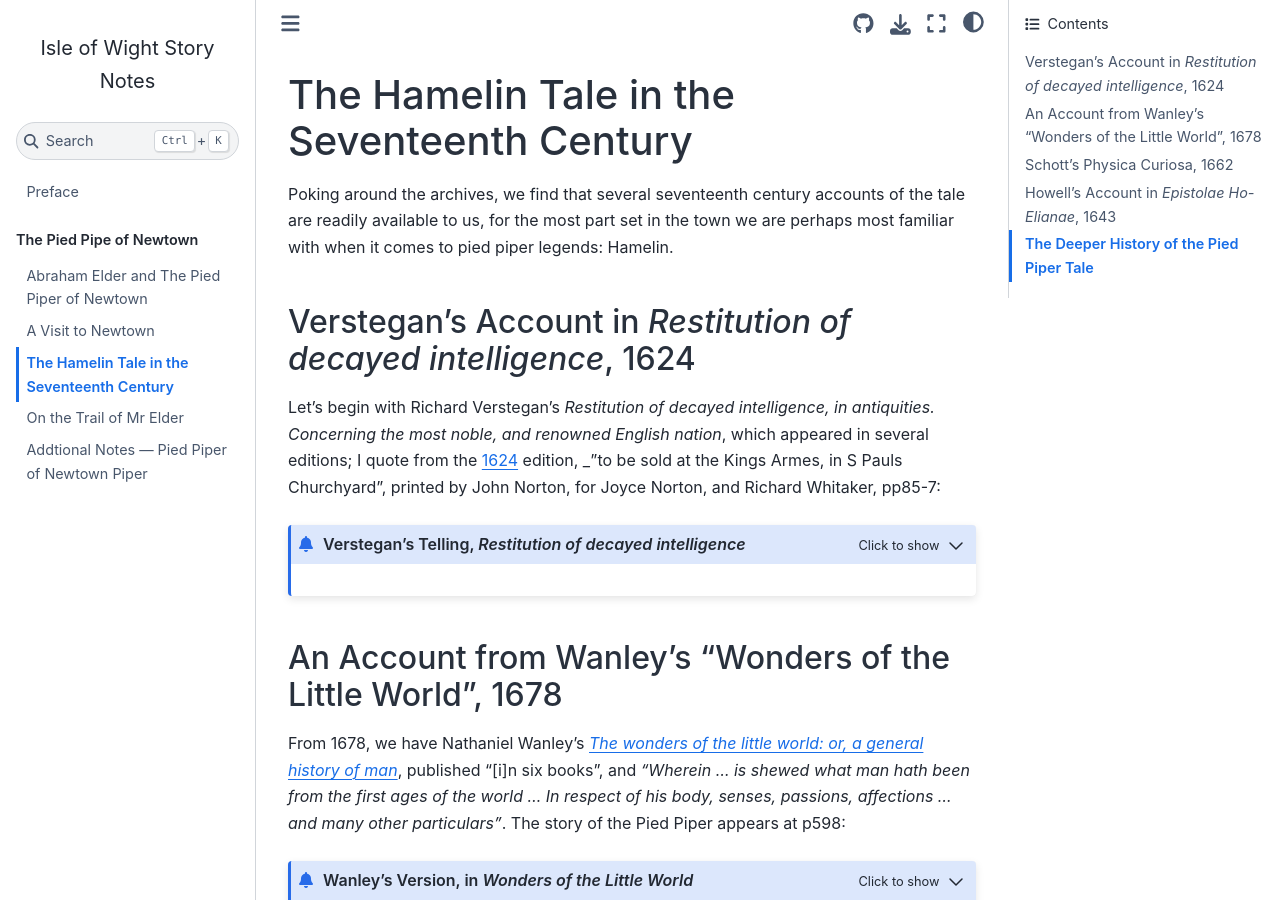
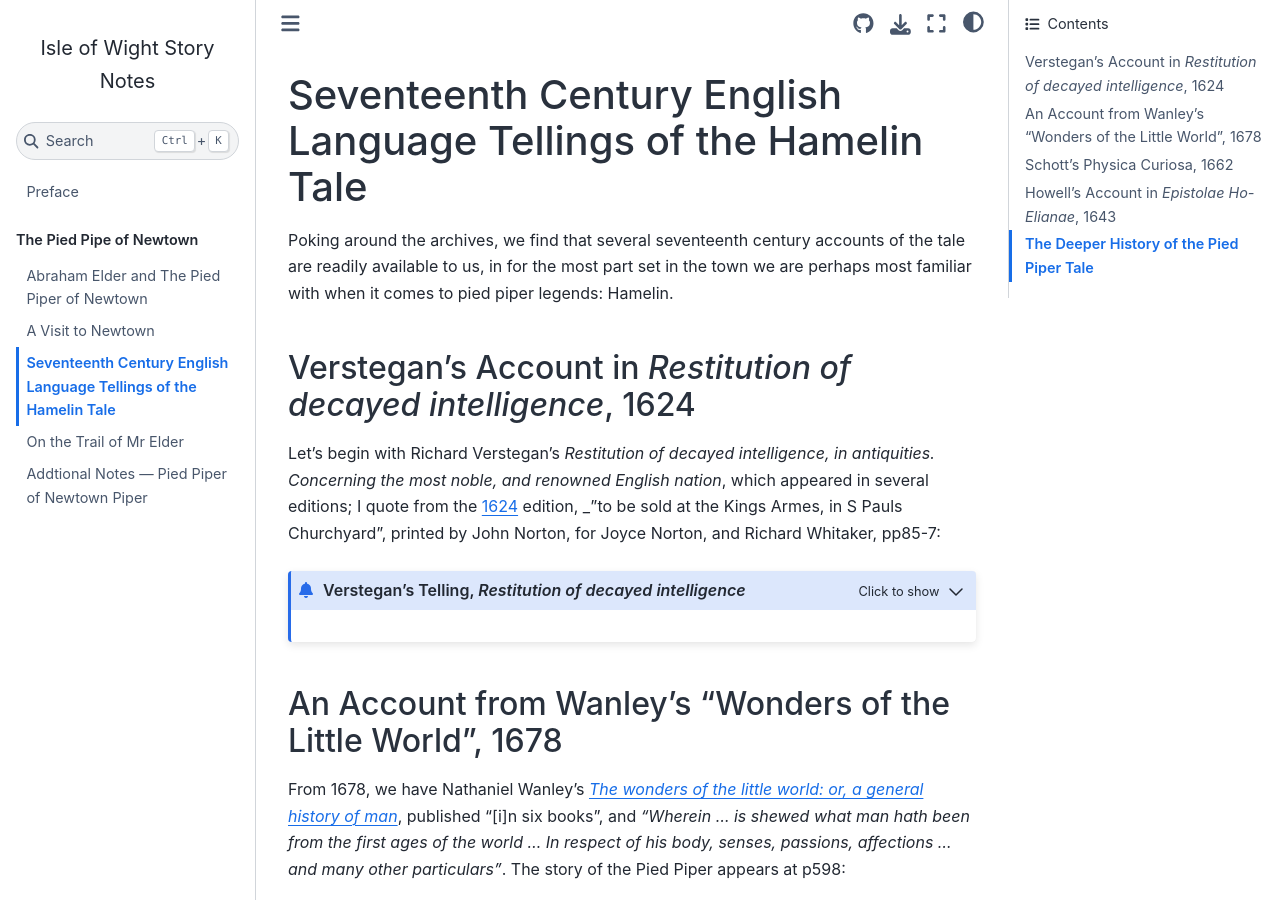
Before and after one commit to psychemedia/island-storynotes, a Jupyter Book: the page built from piedPiperNewtown/pied_piper_17th_c.md, in a window 1280 px wide and 900 px high. Built offline with Jupyter Book 1.0.4 settings and Sphinx 7.4.7 and the Sphinx Book theme 1.1.4, drawn with Linux system fonts in a browser that asks for light colours.

Commit message:
Update pied_piper_17th_c.md

```diff
--- a/piedPiperNewtown/pied_piper_17th_c.md
+++ b/piedPiperNewtown/pied_piper_17th_c.md
@@ -11,9 +11,9 @@ kernelspec:
   language: python
   name: python3
 ---
-# The Hamelin Tale in the Seventeenth Century
+# Seventeenth Century English Language Tellings of the Hamelin Tale
 
-Poking around the archives, we find that several seventeenth century accounts of the tale are readily available to us, for the most part set in the town we are perhaps most familiar with when it comes to pied piper legends: Hamelin.
+Poking around the archives, we find that several seventeenth century accounts of the tale are readily available to us, in for the most part set in the town we are perhaps most familiar with when it comes to pied piper legends: Hamelin.
 
 ## Verstegan's Account in *Restitution of decayed intelligence*, 1624
 
```
